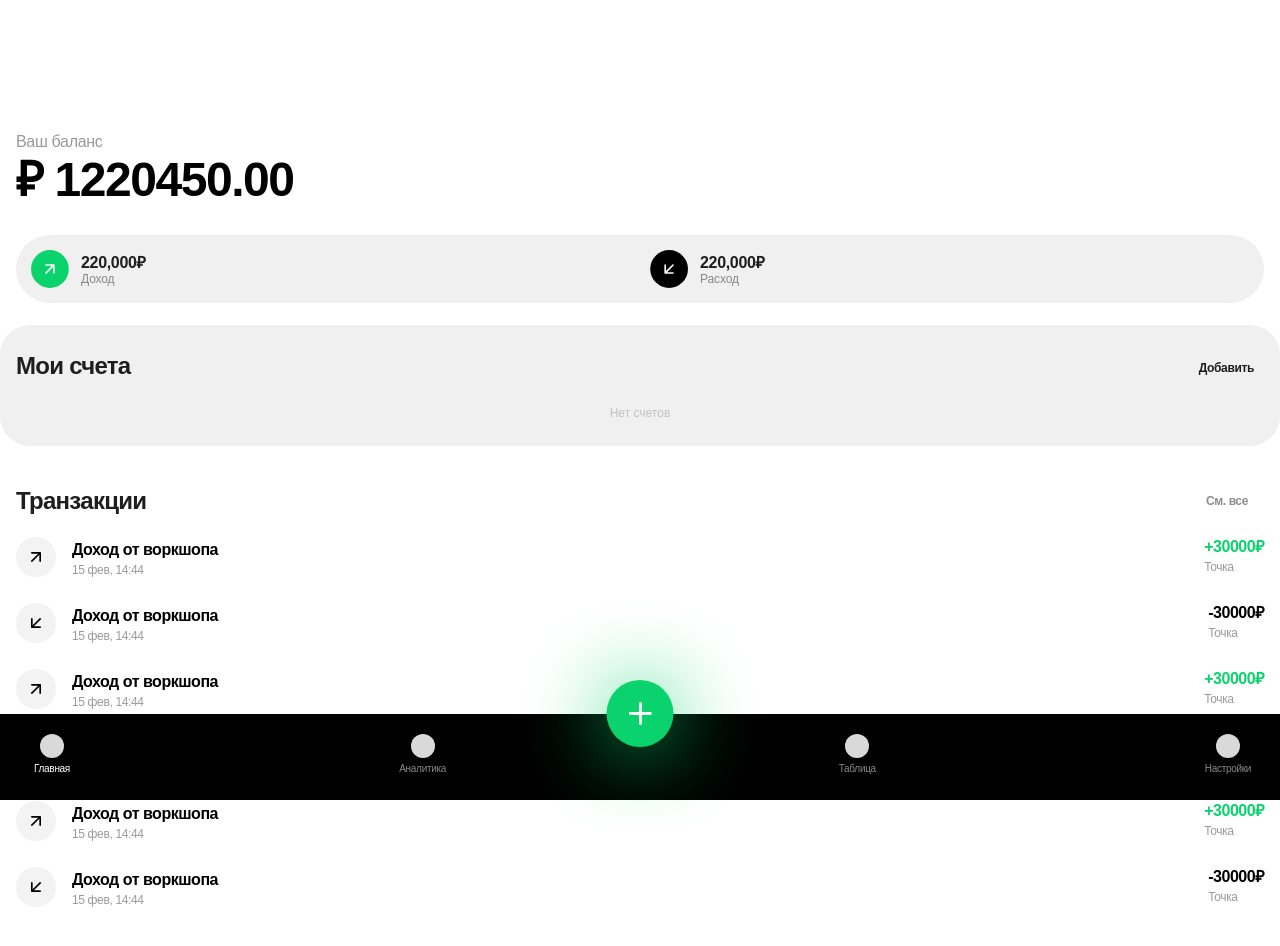
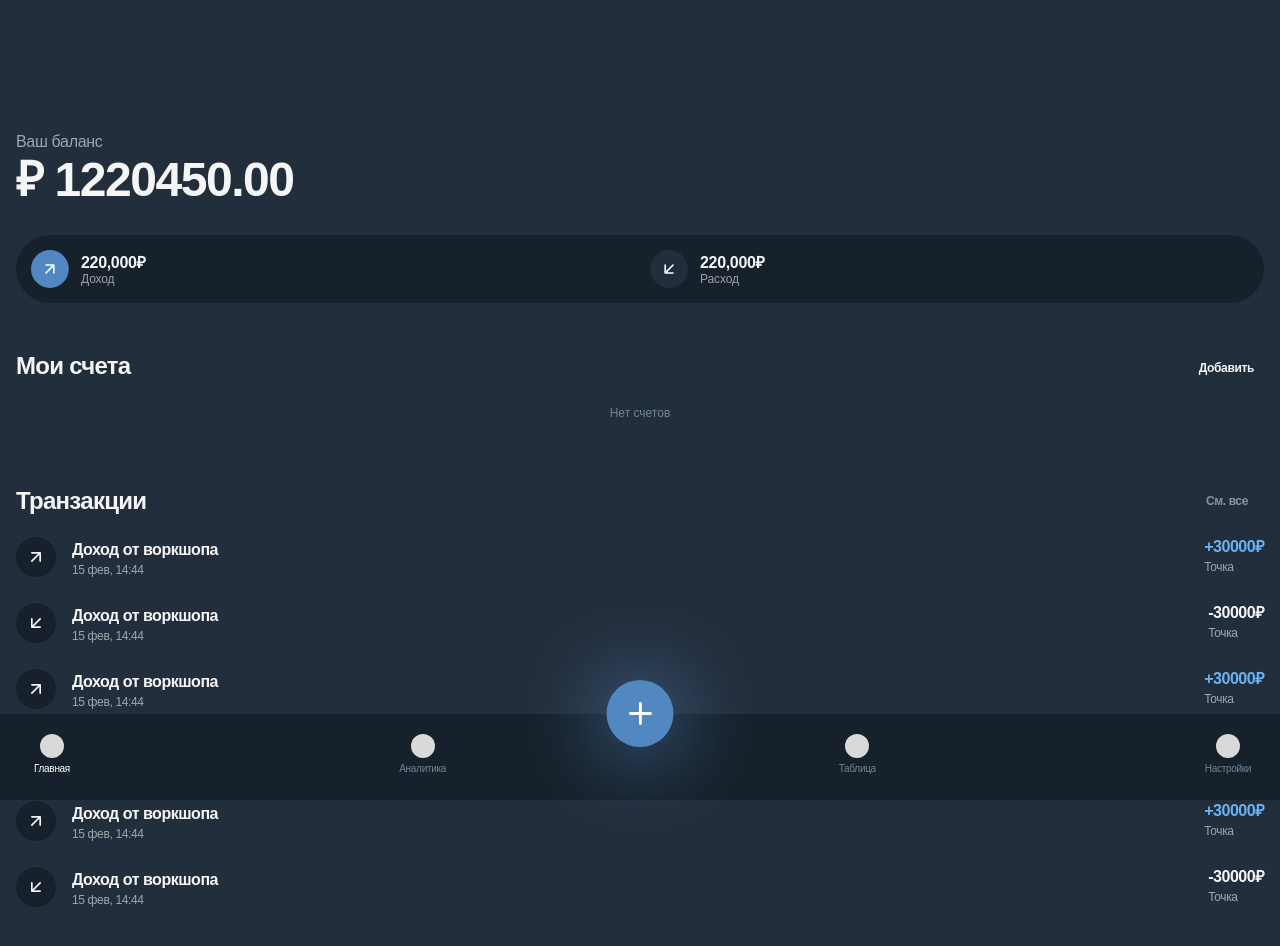
Before and after one commit to Humans-inc/web-app, a React (Create React App) app: page / in a window 1280 px wide. Shown: the top 946 px of the page. Built offline with nearby package versions, Linux system fonts and the light colour scheme.

Commit message:
refactor: colors

```diff
--- a/src/components/Account/Account.module.css
+++ b/src/components/Account/Account.module.css
@@ -1,5 +1,5 @@
 .account {
-  background: #ffffff;
+  background: var(--tg-theme-bg-color);
   border-radius: 21px;
   padding: 15px;
   position: relative;
@@ -15,7 +15,7 @@
   font-weight: 700;
   font-size: 12px;
   line-height: 15px;
-  color: #000000;
+  color: var(--tg-theme-text-color);
 }
 .menu {
   position: absolute;
@@ -26,6 +26,9 @@
   border: none;
   background: transparent;
 }
+.menu svg path {
+  fill: var(--tg-theme-text-color);
+}
 .money {
   margin-top: auto;
   font-style: normal;
@@ -33,7 +36,7 @@
   font-size: 24px;
   line-height: 29px;
   letter-spacing: -0.03em;
-  color: #000000;
+  color: var(--tg-theme-text-color);
   margin-bottom: 8px;
 }
 .description {
@@ -42,6 +45,7 @@
   font-size: 13px;
   line-height: 16px;
   letter-spacing: -0.03em;
-  color: rgba(0, 0, 0, 0.6);
+  color: var(--tg-theme-text-color);
+  opacity: 0.6;
   max-width: 65%;
 }
--- a/src/components/Accounts/Accounts.module.css
+++ b/src/components/Accounts/Accounts.module.css
@@ -1,6 +1,5 @@
 .accounts {
   border-radius: 30px;
-  background: #f0f0f0;
   margin: 0 -16px 40px;
   padding: 26px 16px;
   position: relative;
@@ -12,7 +11,7 @@
   font-size: 24px;
   line-height: 29px;
   letter-spacing: -0.03em;
-  color: #1e1e1e;
+  color: var(--tg-theme-text-color);
   margin-bottom: 26px;
 }
 .buttonAdd {
@@ -27,7 +26,7 @@
   font-size: 12px;
   line-height: 14px;
   letter-spacing: -0.03em;
-  color: #1e1e1e;
+  color: var(--tg-theme-text-color);
 }
 /* .accountsList {
   display: flex;
@@ -35,5 +34,5 @@
 .noAccounts {
   text-align: center;
   font-size: 12px;
-  color: #C1C1C3;
+  color: var(--tg-theme-hint-color);
 }
--- a/src/components/Balance/Balance.module.css
+++ b/src/components/Balance/Balance.module.css
@@ -9,7 +9,7 @@
   letter-spacing: -0.02em;
   /*color: rgba(30, 30, 30, 0.4);*/
   color: var(--tg-theme-text-color);
-  opacity: 0.4;
+  opacity: 0.6;
 }
 .count {
   font-style: normal;
@@ -27,11 +27,11 @@
   font-size: 48px;
   line-height: 58px;
   letter-spacing: -0.03em;
-  color: #1e1e1e;
-  opacity: 0.4;
+  color: var(--tg-theme-text-color);
+  opacity: 0.6;
 }
 .wrap {
-  background: #f0f0f0;
+  background: var(--tg-theme-bg-color);
   border-radius: 106.83px;
   padding: 15px;
   display: grid;
@@ -50,13 +50,25 @@
   grid-column: 1 / 2;
   grid-row: 1 / 3;
 }
+.income svg rect {
+  fill: var(--tg-theme-button-color);
+}
+.income svg path {
+  fill: var(--tg-theme-button-text-color);
+}
+.expense svg rect {
+  fill: var(--tg-theme-secondary-bg-color);
+}
+.expense svg path {
+  fill: var(--tg-theme-button-text-color);
+}
 .sum {
   font-style: normal;
   font-weight: 800;
   font-size: 16px;
   line-height: 19px;
   letter-spacing: -0.02em;
-  color: #1e1e1e;
+  color: var(--tg-theme-text-color);
   align-self: end;
 }
 .descr {
@@ -67,6 +79,7 @@
   display: flex;
   align-items: flex-end;
   letter-spacing: -0.01em;
-  color: #888888;
+  color: var(--tg-theme-text-color);
   align-self: start;
+  opacity: 0.6;
 }
--- a/src/components/Form/Form.module.css
+++ b/src/components/Form/Form.module.css
@@ -14,7 +14,7 @@
   margin-top: auto;
   position: relative;
   padding: 36px 24px;
-  background-color: #ffffff;
+  background-color: var(--tg-theme-bg-color);
   border-radius: 32px 32px 0px 0px;
 }
 .title {
@@ -24,7 +24,7 @@
   line-height: 29px;
   text-align: left;
   letter-spacing: -0.03em;
-  color: #000000;
+  color: var(--tg-theme-text-color);
   margin-bottom: 36px;
 }
 .btnClose {
@@ -36,10 +36,13 @@
   background: transparent;
   border: none;
 }
+.btnClose svg path {
+  stroke: var(--tg-theme-text-color);
+}
 .input {
   display: block;
   width: 100%;
-  background-color: #eeeeee;
+  background-color: var(--tg-theme-secondary-bg-color);
   padding: 16px;
   border: none;
   font-style: normal;
@@ -48,13 +51,13 @@
   line-height: 18px;
   text-align: left;
   letter-spacing: -0.03em;
-  color: #000000;
+  color: var(--tg-theme-text-color);
   border-radius: 16px;
   margin-bottom: 20px;
 }
 .input::placeholder,
 .textarea::placeholder {
-  opacity: 0.2;
+  opacity: 0.4;
 }
 .textAreaWrap {
   position: relative;
@@ -63,7 +66,7 @@
   min-height: 108px;
   display: block;
   width: 100%;
-  background-color: #eeeeee;
+  background-color: var(--tg-theme-secondary-bg-color);
   padding: 16px;
   padding-right: 50px;
   border: none;
@@ -73,7 +76,7 @@
   line-height: 18px;
   text-align: left;
   letter-spacing: -0.03em;
-  color: #000000;
+  color: var(--tg-theme-text-color);
   border-radius: 16px;
   margin-bottom: 50px;
 }
@@ -86,8 +89,8 @@
   font-size: 11px;
   line-height: 13px;
   letter-spacing: -0.03em;
-  color: #000000;
-  opacity: 0.2;
+  color: var(--tg-theme-text-color);
+  opacity: 0.4;
 }
 .btnSubmit {
   display: block;
@@ -95,16 +98,17 @@
   padding: 16px;
   border-radius: 13px;
   border: none;
-  background: #181820;
+  background: var(--tg-theme-button-color);
   font-style: normal;
   font-weight: 800;
   font-size: 18px;
   line-height: 22px;
   text-align: center;
   letter-spacing: -0.03em;
-  color: #FFFFFF;
+  color: var(--tg-theme-button-text-color);
 }
 .btnSubmit:disabled {
-  background: #eeeeee;
-  color: #C1C1C3;
+  background: var(--tg-theme-button-color);
+  color: var(--tg-theme-button-text-color);
+  opacity: 0.5;
 }
--- a/src/components/Menu/Menu.module.css
+++ b/src/components/Menu/Menu.module.css
@@ -4,7 +4,7 @@
   left: 0;
   right: 0;
   height: 86px;
-  background-color: #000000;
+  background-color: var(--tg-theme-bg-color);
   padding: 20px;
   z-index: 100;
 }
@@ -15,13 +15,16 @@
   align-items: center;
   justify-content: center;
   border-radius: 50%;
-  background: #0AD26C;
+  background: var(--tg-theme-button-color);
   border: none;
   position: absolute;
   top: -34px;
   left: 50%;
   transform: translate(-50%, 0);
-  box-shadow: 0px 4px 84px #0AD26C;
+  box-shadow: 0px 4px 84px var(--tg-theme-button-color);
+}
+.buttonAdd svg path {
+  fill: var(--tg-theme-button-text-color);
 }
 .nav {
   display: flex;
@@ -45,11 +48,11 @@
   font-size: 10px;
   line-height: 12px;
   letter-spacing: -0.03em;
-  color: #888888;
+  color: var(--tg-theme-hint-color);
   text-decoration: none;
 }
 .active {
-  color: #ffffff;
+  color: var(--tg-theme-text-color);
 }
 .navLink::before {
   content: '';
--- a/src/components/Transaction/Transaction.module.css
+++ b/src/components/Transaction/Transaction.module.css
@@ -7,6 +7,12 @@
 }
 .transaction svg {
   flex-shrink: 0;
+}
+.transaction svg rect {
+  fill: var(--tg-theme-bg-color);
+}
+.transaction svg path {
+  fill: var(--tg-theme-text-color);
 }
 .nameWrap {
   margin-left: 16px;
@@ -19,7 +25,7 @@
   font-size: 16px;
   line-height: 19px;
   letter-spacing: -0.03em;
-  color: #000000;
+  color: var(--tg-theme-text-color);
   margin-bottom: 4px;
 }
 .date {
@@ -28,7 +34,8 @@
   font-size: 12px;
   line-height: 14px;
   letter-spacing: -0.03em;
-  color: rgba(0, 0, 0, 0.4);
+  color: var(--tg-theme-text-color);
+  opacity: 0.6;
 }
 .dataWrap {
   margin-left: auto;
@@ -39,7 +46,7 @@
   font-size: 16px;
   line-height: 19px;
   letter-spacing: -0.03em;
-  color: #0ad26c;
+  color: var(--tg-theme-link-color);
   margin-bottom: 4px;
 }
 .sumExpense {
@@ -48,7 +55,7 @@
   font-size: 16px;
   line-height: 19px;
   letter-spacing: -0.03em;
-  color: #000000;
+  color: var(--tg-theme-text-color);
   margin-bottom: 4px;
 }
 .account {
@@ -57,5 +64,6 @@
   font-size: 12px;
   line-height: 14px;
   letter-spacing: -0.03em;
-  color: rgba(0, 0, 0, 0.4);
+  color: var(--tg-theme-text-color);
+  opacity: 0.6;
 }
--- a/src/components/Transactions/Transactions.module.css
+++ b/src/components/Transactions/Transactions.module.css
@@ -7,7 +7,7 @@
   font-size: 24px;
   line-height: 29px;
   letter-spacing: -0.03em;
-  color: #1E1E1E;
+  color: var(--tg-theme-text-color);
   margin-bottom: 22px;
 }
 .getAll {
@@ -16,7 +16,7 @@
   font-size: 12px;
   line-height: 14px;
   letter-spacing: -0.03em;
-  color: #1E1E1E;
+  color: var(--tg-theme-text-color);
   position: absolute;
   top: -2px;
   right: 6px;
@@ -31,5 +31,5 @@
 .noAccounts {
   text-align: center;
   font-size: 12px;
-  color: #C1C1C3;
+  color: var(--tg-theme-hint-color);
 }
--- a/src/index.css
+++ b/src/index.css
@@ -1,7 +1,16 @@
-*{
+* {
   margin: 0;
   padding: 0;
   box-sizing: border-box;
+}
+:root {
+  --tg-theme-bg-color: #17212B;
+  --tg-theme-text-color: #f5f5f5;
+  --tg-theme-hint-color: #708499;
+  --tg-theme-link-color: #6ab3f3;
+  --tg-theme-button-color: #5288c1;
+  --tg-theme-button-text-color: #ffffff;
+  --tg-theme-secondary-bg-color: #232e3c;
 }
 body * {
   font-family: sans-serif;
--- a/src/pages/Main/Main.module.css
+++ b/src/pages/Main/Main.module.css
@@ -1,4 +1,4 @@
 .main {
   padding: 132px 16px;
-  background: var();
+  background: var(--tg-theme-secondary-bg-color);
 }
```
